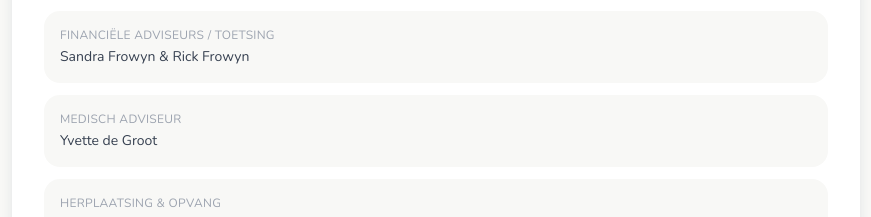
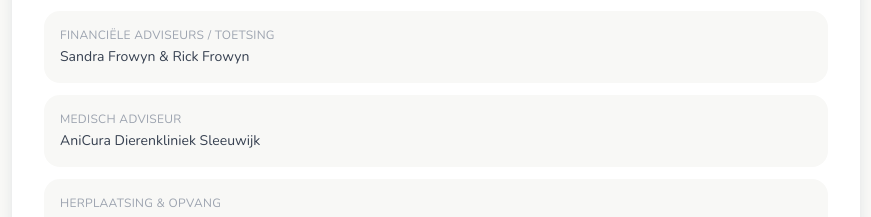
Before and after one commit to michielpetersenmp-cmd/bulldog-website, a Next.js app: page /anbi in a window 1280 px wide. Shown: the part 1400-1617 px from the top of the page, without its empty margins (204-1075 px from the left). Built offline with nearby package versions, Linux system fonts and the light colour scheme; a web font is replaced by a local one.

Commit message:
Update page.tsx

```diff
--- a/src/app/anbi/page.tsx
+++ b/src/app/anbi/page.tsx
@@ -95,7 +95,7 @@ export default function AnbiPage() {
               </div>
               <div className="bg-bg rounded-xl p-4">
                 <p className="text-xs text-gray-400 uppercase tracking-wide mb-1">Medisch adviseur</p>
-                <p className="text-sm text-gray-700">Yvette de Groot</p>
+                <p className="text-sm text-gray-700">AniCura Dierenkliniek Sleeuwijk</p>
               </div>
               <div className="bg-bg rounded-xl p-4">
                 <p className="text-xs text-gray-400 uppercase tracking-wide mb-1">Herplaatsing &amp; Opvang</p>
```
